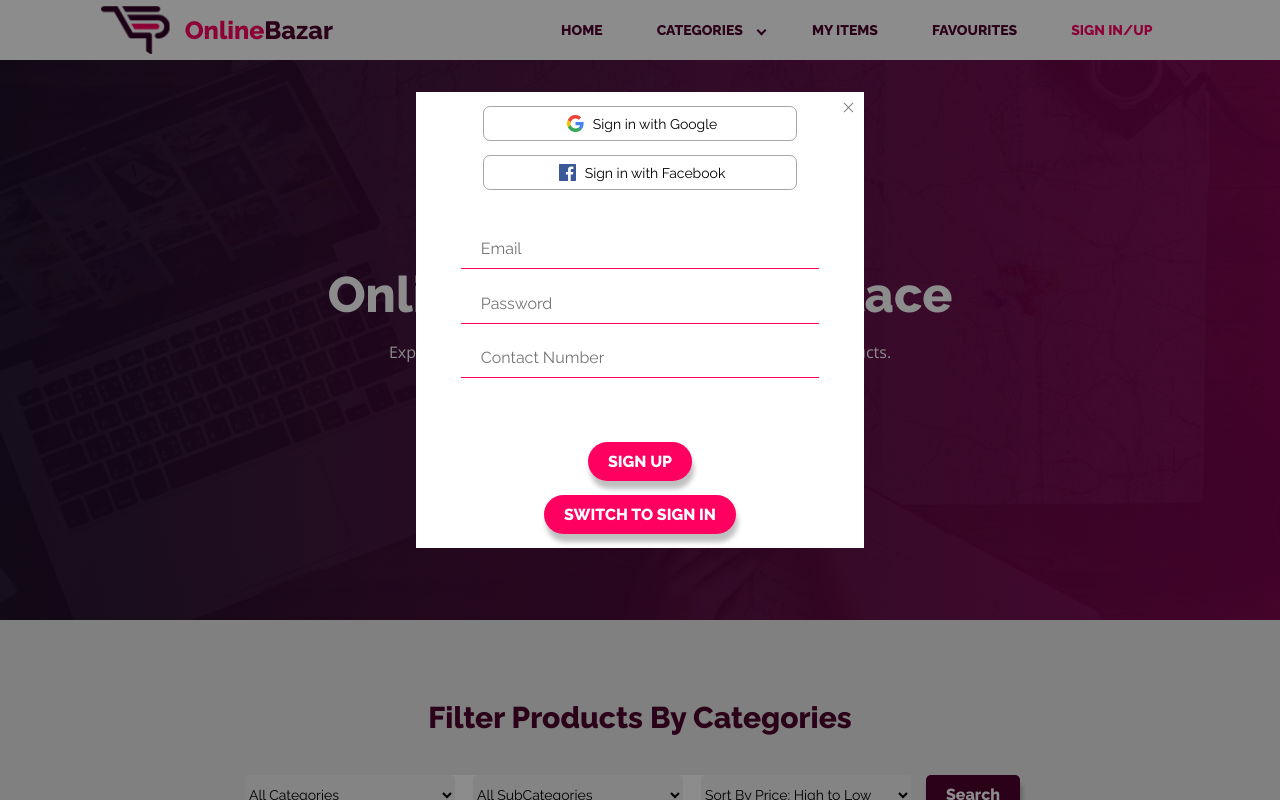
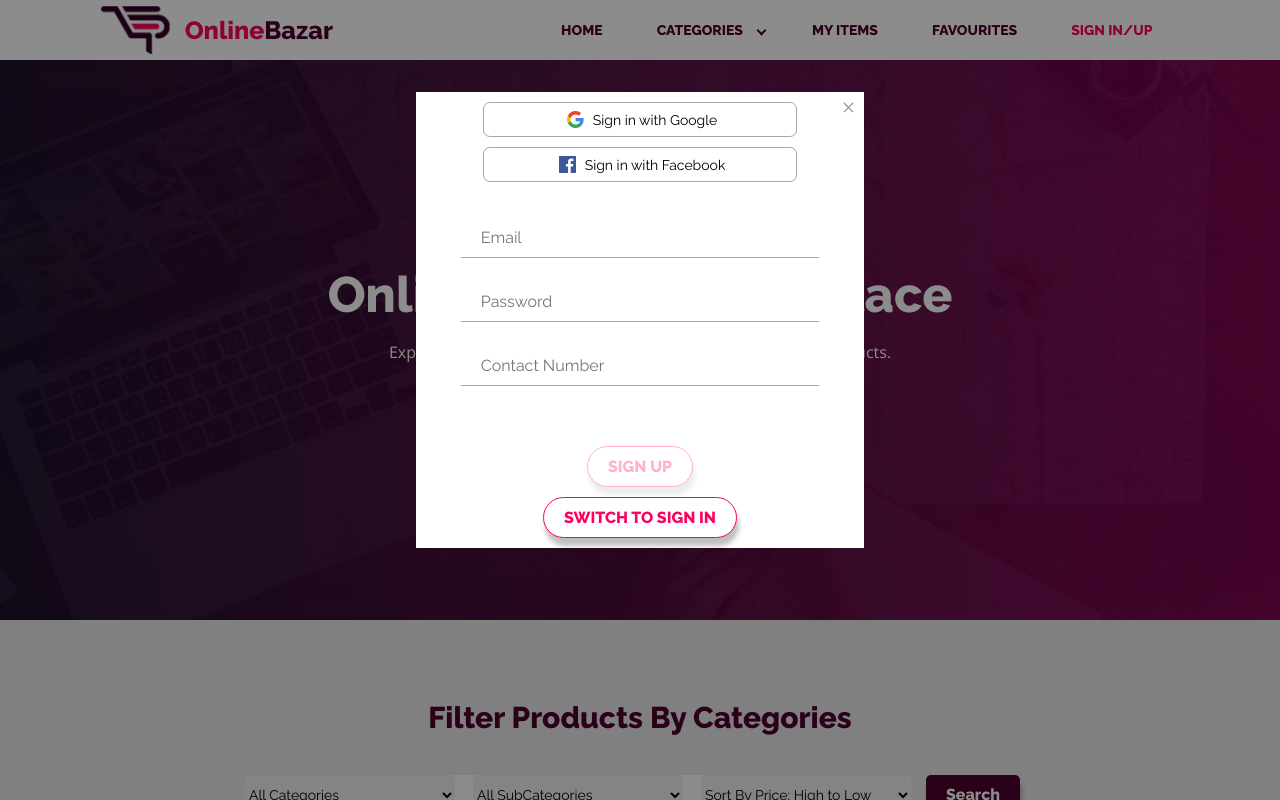
Before and after one commit to OmarAwwad77/online-bazar, a React (Create React App) app: page /sign in a window 1280 px wide. Both pictures are taken after a click on the link "SWITCH TO SIGN UP". Shown: the top 800 px of the page. Built offline with nearby package versions, Linux system fonts and the light colour scheme.

Commit message:
added from-validation

```diff
--- a/src/UI/Button/Button.js
+++ b/src/UI/Button/Button.js
@@ -6,9 +6,13 @@ const Button = (props) => {
     // props.active && styles.push(classes.active);
     const active = props.active && (props.activeStyles || { backgroundColor: props.styles.color, color: props.styles.backgroundColor });
     const hover = props.hoverable && (props.hoverStyles || (props.active ? props.styles : { color: props.styles.backgroundColor, backgroundColor: props.styles.color }));
+    const disabled = props.disabled && (`
+        opacity: 0.3;
+        cursor: not-allowed;
+    `);
     const StyledLink = styled.a`
         &:hover{
-            ${hover}
+            ${!props.disabled && hover}
         }
         &:active{
             box-shadow: 2px 3px 5px rgba(0,0,0,.25);
@@ -22,6 +26,7 @@ const Button = (props) => {
         cursor: pointer;
         ${props.styles}
         ${active}
+        ${disabled}
     `;
     return (
         <StyledLink onClick={props.onClick} className={props.className} >{props.children}</StyledLink>
--- a/src/components/Sign/Sign.js
+++ b/src/components/Sign/Sign.js
@@ -1,21 +1,81 @@
-import React, { useState } from 'react';
+import React, { useState, useEffect } from 'react';
 import classes from './Sign.module.css';
 import Button from '../../UI/Button/Button';
 import withModel from '../Model/withModel';
 import { ReactComponent as Google } from '../../assets/google.svg';
 import { ReactComponent as Facebook } from '../../assets/facebook.svg'
 
+const chechValidity = (val, validationObj) => {
+    let isValid = true;
+    const errorsArr = [];
 
+    if (validationObj.isRequired) {
+        isValid = (val.trim() !== '') && isValid;
+        (val.trim() === '') && errorsArr.push('Required Field');
+    }
+    if (validationObj.isEmail) {
+        const pattern = /[a-z0-9!#$%&'*+/=?^_`{|}~-]+(?:\.[a-z0-9!#$%&'*+/=?^_`{|}~-]+)*@(?:[a-z0-9](?:[a-z0-9-]*[a-z0-9])?\.)+[a-z0-9](?:[a-z0-9-]*[a-z0-9])?/;
+        isValid = pattern.test(val) && isValid;
+        (!pattern.test(val)) && errorsArr.push('Invalid Email');
+    }
+    if (validationObj.isNumeric) {
+        const pattern = /^\d+$/;
+        isValid = pattern.test(val) && isValid;
+        (!pattern.test(val)) && errorsArr.push('Not A Number');
+    }
+    if (validationObj.maxLen) {
+        isValid = (val.length <= validationObj.maxLen) && isValid;
+        !(val.length <= validationObj.maxLen) && errorsArr.push('Maximum 12 Characters');
+    }
+    if (validationObj.minLen) {
+        isValid = (val.length >= validationObj.minLen) && isValid;
+        !(val.length >= validationObj.minLen) && errorsArr.push('Minimum 6 Characters');
+    }
+
+    return { isValid, errors: errorsArr };
+}
 
 const Sign = () => {
 
-    const [signInState, setSingInState] = useState(true);
-    const signInStateHandler = (e) => {
+    const [isSignInState, setSingInState] = useState(true);
+    const signInStateHandler = () => {
         setSingInState((prevState) => (!prevState));
+    }
+    const [isFormValidState, setFromValidity] = useState(false);
+    const [inputsState, setInputsState] = useState({
+        email: { value: '', isValid: false, touched: false, validation: { isRequired: true, isEmail: true }, errors: [] },
+        password: { value: '', isValid: false, touched: false, validation: { isRequired: true, minLen: 6, maxLen: 12 }, errors: [] },
+        contact: { value: '', isValid: false, touched: false, validation: { isRequired: true, isNumeric: true }, errors: [] },
+    });
+
+    const checkOverallFormValidity = (stateObj) => {
+        let isFormValid = true;
+        for (let element in stateObj) {
+            if (element === 'contact' && isSignInState) {
+                continue;
+            }
+            isFormValid = stateObj[element].isValid && isFormValid;
+        }
+        return isFormValid;
+    }
+
+    useEffect(() => (setFromValidity(checkOverallFormValidity(inputsState))), [isSignInState, checkOverallFormValidity]);
+
+    const inputChangedHandler = (e, inputIdentifier) => {
+        const newVal = e.target.value;
+        const inputUpdatedState = { ...inputsState[inputIdentifier] };
+        const { isValid, errors } = chechValidity(newVal, inputUpdatedState['validation']);
+        inputUpdatedState['value'] = newVal;
+        inputUpdatedState['touched'] = true;
+        inputUpdatedState['isValid'] = isValid;
+        inputUpdatedState['errors'] = errors;
+        const newInputsState = { ...inputsState, ...{ [inputIdentifier]: inputUpdatedState } };
+        setInputsState(newInputsState);
+        setFromValidity(checkOverallFormValidity(newInputsState));
     }
 
     return (
-        <form className={classes.form}>
+        <form className={classes.form} autoComplete='on' >
             <div className={classes.sign_with_button}>
                 <Google />
                 <span>Sign in with Google</span>
@@ -24,21 +84,34 @@ const Sign = () => {
                 <Facebook />
                 <span>Sign in with Facebook</span>
             </div>
-            <input placeholder="Email" className={classes.input} />
-            <input placeholder="Password" className={classes.input} />
-            {signInState ? null : <input placeholder="Contact Number" className={classes.input} />}
+            <input erro style={!inputsState.email.isValid && inputsState.email.touched ? { borderBottom: '1px solid red' } : null} onChange={(e) => inputChangedHandler(e, 'email')} value={inputsState.email.value} placeholder="Email" className={classes.input} />
+            <span className={classes.error_messages}>
+                {inputsState.email.errors[0] === 'Required Field' ? 'Required Field' : inputsState.email.errors.join(', ')}
+            </span>
+
+            <input style={!inputsState.password.isValid && inputsState.password.touched ? { borderBottom: '1px solid red' } : null} onChange={(e) => inputChangedHandler(e, 'password')} value={inputsState.password.value} placeholder="Password" className={classes.input} />
+            <span className={classes.error_messages}>
+                {inputsState.password.errors[0] === 'Required Field' ? 'Required Field' : inputsState.password.errors.join(', ')}
+            </span>
+
+            {isSignInState ? null : <> <input style={!inputsState.contact.isValid && inputsState.contact.touched ? { borderBottom: '1px solid red' } : null} onChange={(e) => inputChangedHandler(e, 'contact')} value={inputsState.contact.value} placeholder="Contact Number" className={classes.input} />
+                <span className={classes.error_messages}>
+                    {inputsState.contact.errors[0] === 'Required Field' ? 'Required Field' : inputsState.contact.errors.join(', ')}
+                </span>
+            </>}
             <Button
+                disabled={!isFormValidState}
                 className={classes.button}
-                styles={{ borderRadius: '2.5rem', backgroundColor: '#ff0061', color: '#fff' }}
+                styles={{ borderRadius: '2.5rem', border: '1px solid #ff0061', backgroundColor: '#fff', color: '#ff0061' }}
                 hoverable
-            > {signInState ? "Sign In" : "Sign Up"}
+            > {isSignInState ? "Sign In" : "Sign Up"}
 
             </Button>
             <Button
                 onClick={(e) => signInStateHandler(e)}
                 className={classes.button}
-                styles={{ borderRadius: '2.5rem', backgroundColor: '#ff0061', color: '#fff' }}
-                hoverable> {signInState ? 'Switch To Sign Up' : 'Switch To Sign In'}
+                styles={{ borderRadius: '2.5rem', border: '1px solid #ff0061', backgroundColor: '#fff', color: '#ff0061' }}
+                hoverable> {isSignInState ? 'Switch To Sign Up' : 'Switch To Sign In'}
             </Button>
         </form>
     );
--- a/src/components/Sign/Sign.module.css
+++ b/src/components/Sign/Sign.module.css
@@ -36,8 +36,16 @@
     outline: none;
     padding: 1rem 2rem;
     border: none;
-    border-bottom: 1px solid #ff0061;
+    border-bottom: 1px solid rgba(0, 0, 0, .35);
     animation: inputOpacity .6s ease-out .1s forwards;
+
+}
+
+.form .error_messages{
+    color: red;
+    height: 1.4rem;
+    font-size: 1.2rem;
+    margin-top: -1rem;
 }
 
 @keyframes inputOpacity{
@@ -56,7 +64,7 @@
 }
 
 .form .button:first-of-type{
-    margin-top: 5rem;
+    margin-top: 3.5rem;
 }
 
 .form .sign_with_button:last-of-type{
```
